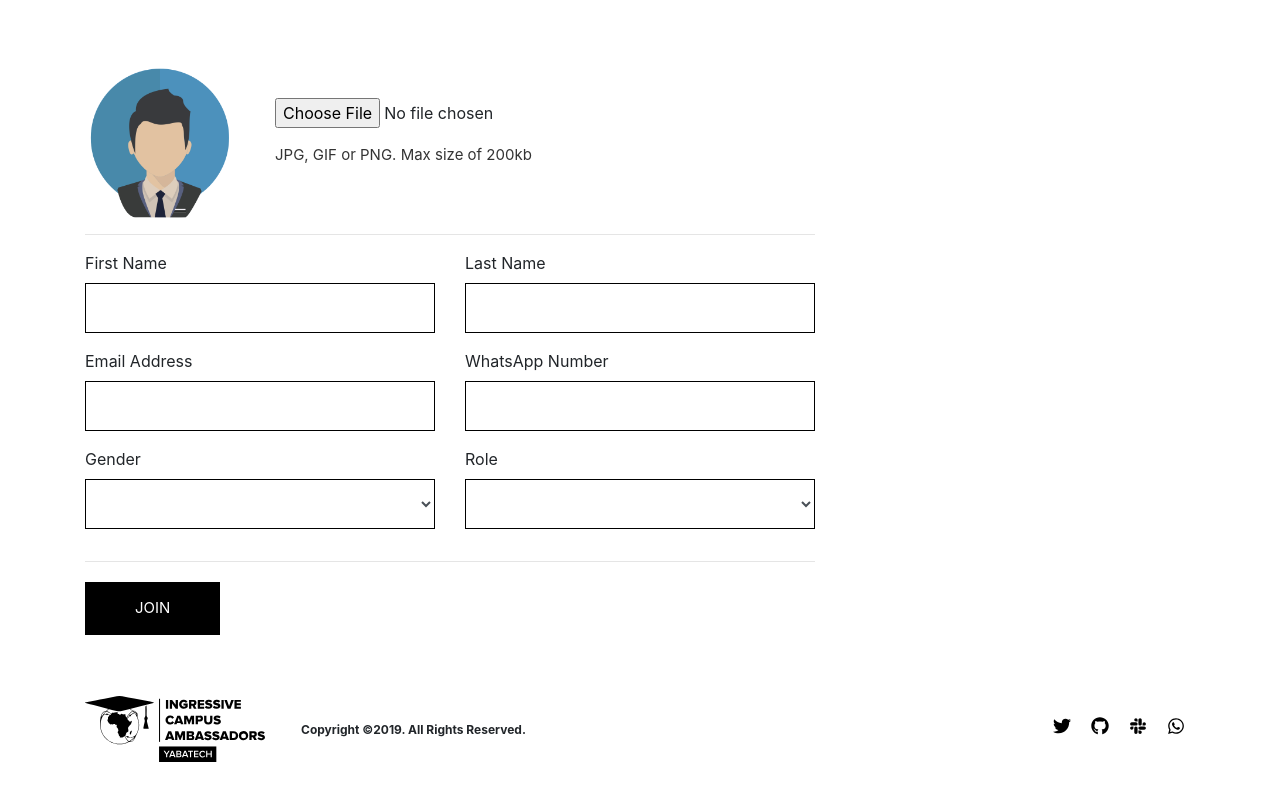
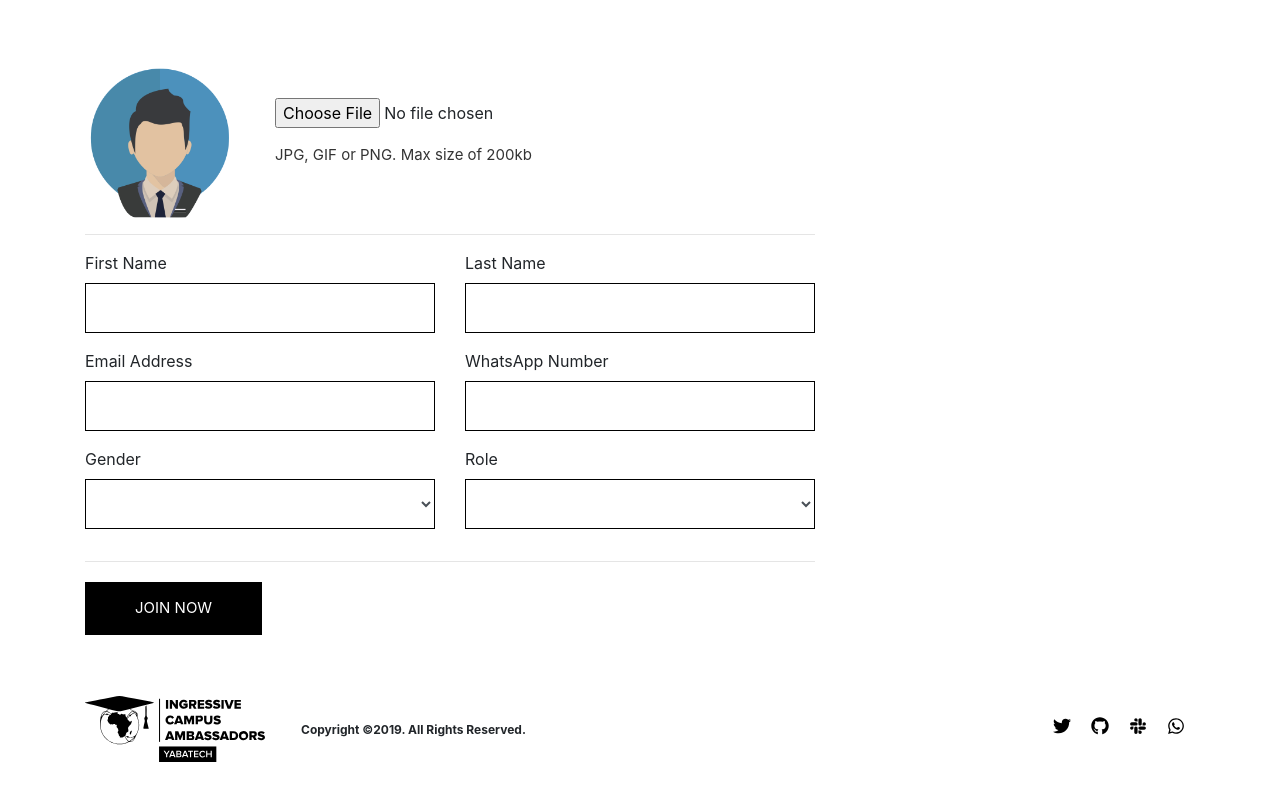
Before and after one commit to icayabatech/ica-yabatech-web, a React (Create React App) app: page /members-registration in a window 1280 px wide. Shown: the part 326-1126 px from the top of the page. Built offline with nearby package versions, Linux system fonts and the light colour scheme.

Commit message:
Add alert notification

```diff
--- a/src/pages/MemberRegistration/MemberRegistration.js
+++ b/src/pages/MemberRegistration/MemberRegistration.js
@@ -1,4 +1,4 @@
-import React, { useState } from 'react';
+import React, { useState, useEffect } from 'react';
 import Layout from '../../components/Layout/Layout';
 import InputField from '../../components/Form/InpuField/InputField';
 import ScrollAnimation from 'react-animate-on-scroll';
@@ -12,6 +12,11 @@ const MemberRegistration = () => {
     const [telephone, setTelephone] = useState("");
     const [role, setRole] = useState("");
     const [gender, setGender] = useState("");
+
+    const handleSubmit = (e) => {
+        e.preventDefault();
+        alert("We are currently working on this piece please check back. Thank you!");
+    };
 
     return(
         <Layout activeMenu="members">
@@ -31,7 +36,7 @@ const MemberRegistration = () => {
                     <div className="container">
                         <div className="row">
                             <div className="col-lg-8 col-md-8 col-sm-12 col-xs-12">
-                                <form >
+                                <form onSubmit={handleSubmit}>
                                     <div className="row">
                                         <div className="col-lg-3 col-md-3 col-sm-12 col-xs-12">
                                             <img src={Img} alt=".." />
@@ -110,7 +115,7 @@ const MemberRegistration = () => {
                                         </div>
                                     </div><hr/>
                                     <div className="form-group" style={{marginTop: '20px'}}>
-                                        <button type="button" className="btn btn-lg">Join</button>
+                                        <button type="submit" className="btn btn-lg">Join Now</button>
                                     </div>
                                 </form>
                             </div>
```
Also changed, not shown: 8 other files (tests, documents, lock files or other folders).
